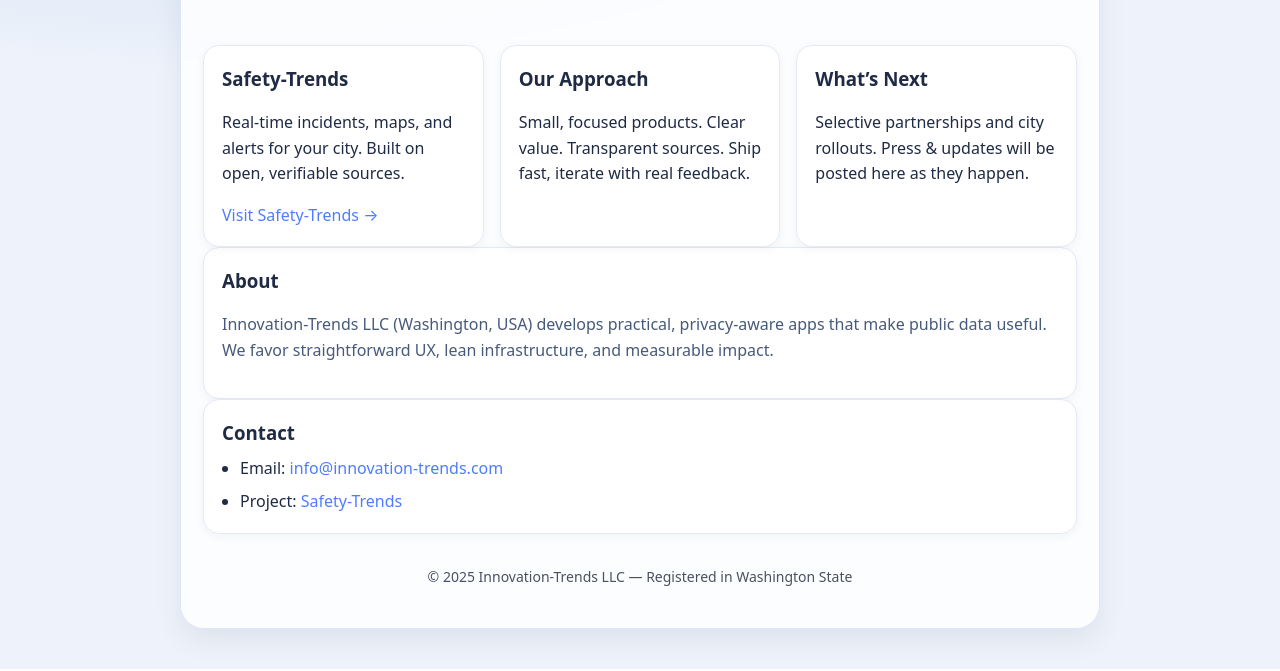
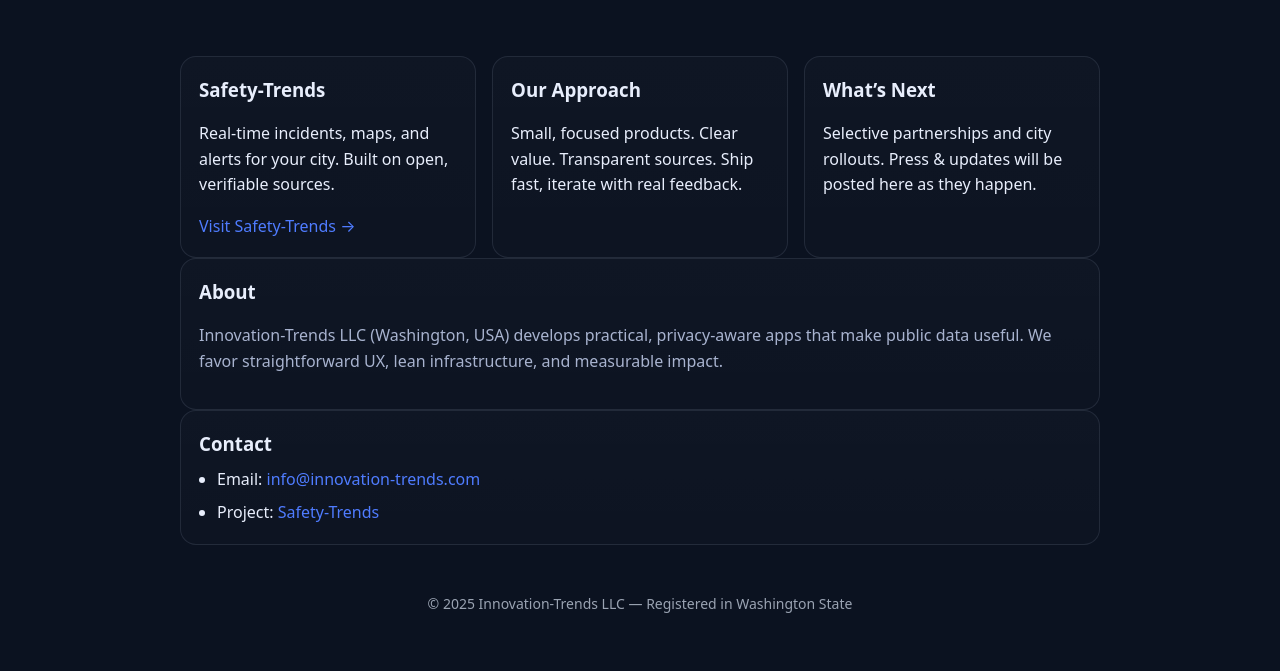
Before and after one commit to Haider2013/innovation-trends-site, a plain HTML site: page index.html in a window 1280 px wide. Shown: the part 397-1068 px from the top of the page. Drawn offline with Linux system fonts and the light colour scheme.

Commit message:
Update index.html

```diff
--- a/index.html
+++ b/index.html
@@ -7,13 +7,10 @@
   <link rel="icon" type="image/svg+xml" href="assets/favicon.svg" />
   <style>
     :root {
-      --bg-1: #eef3fb;
-      --bg-2: #dbe6f6;
-      --surface: #ffffffcc;
-      --surface-border: #dde6f5;
-      --card: #fff;
-      --text: #1f2a44;
-      --muted: #475a7a;
+      --bg: #0b1220;
+      --card: #11192a;
+      --muted: #a8b3cf;
+      --text: #e8eefc;
       --brand: #4f7cff;
       --brand-2: #7cc5ff;
     }
@@ -25,9 +22,7 @@
       padding: 0;
       font: 16px/1.6 system-ui, -apple-system, Segoe UI, Roboto, Inter, Arial, sans-serif;
       color: var(--text);
-      background:
-        radial-gradient(1200px 520px at 18% 120px, var(--bg-1) 0%, var(--bg-2) 38%, var(--bg-1) 68%),
-        linear-gradient(#eef3fb, #eef3fb);
+      background: var(--bg);
     }
 
     a {
@@ -49,7 +44,7 @@
       display: flex;
       align-items: center;
       justify-content: space-between;
-      margin-bottom: 20px;
+      margin-bottom: 28px;
     }
 
     .logo-title {
@@ -79,20 +74,10 @@
       font-weight: 600;
     }
 
-    .surface {
-      background: var(--surface);
-      border: 1px solid var(--surface-border);
-      border-radius: 24px;
-      box-shadow: 0 12px 28px rgba(31, 42, 68, 0.08);
-      padding: 28px 22px;
-      backdrop-filter: saturate(120%) blur(2px);
-      margin-top: 12px;
-    }
-
     .hero {
       display: grid;
       gap: 16px;
-      padding: 24px 0;
+      padding: 40px 0;
     }
 
     .hero h1 {
@@ -116,11 +101,10 @@
     }
 
     .card {
-      background: var(--card);
-      border: 1px solid #e3eaf6;
+      background: linear-gradient(180deg, rgba(255, 255, 255, 0.02), rgba(255, 255, 255, 0.01));
+      border: 1px solid rgba(148, 163, 184, 0.15);
       border-radius: 16px;
       padding: 18px;
-      box-shadow: 0 2px 10px rgba(31, 42, 68, 0.05);
     }
 
     .card h3 {
@@ -129,8 +113,8 @@
     }
 
     footer {
-      margin: 32px 0 12px;
-      color: #4a5060;
+      margin: 48px 0 16px;
+      color: #9aa3b2;
       font-size: 14px;
       text-align: center;
     }
@@ -158,7 +142,6 @@
       <a class="cta" href="https://safety-trends.com" target="_blank" rel="noopener">Visit Safety-Trends →</a>
     </header>
 
-    <div class="surface">
     <section class="hero">
       <div class="pill">IT</div>
       <h1>Turning public data into actionable insights.</h1>
@@ -200,7 +183,6 @@
       © <span id="year"></span> Innovation-Trends LLC — Registered in Washington State
     </footer>
   </div>
-  </div>
 
   <script>
     document.getElementById('year').textContent = new Date().getFullYear();
```
Lines whose indentation alone changed are shown as unchanged.
